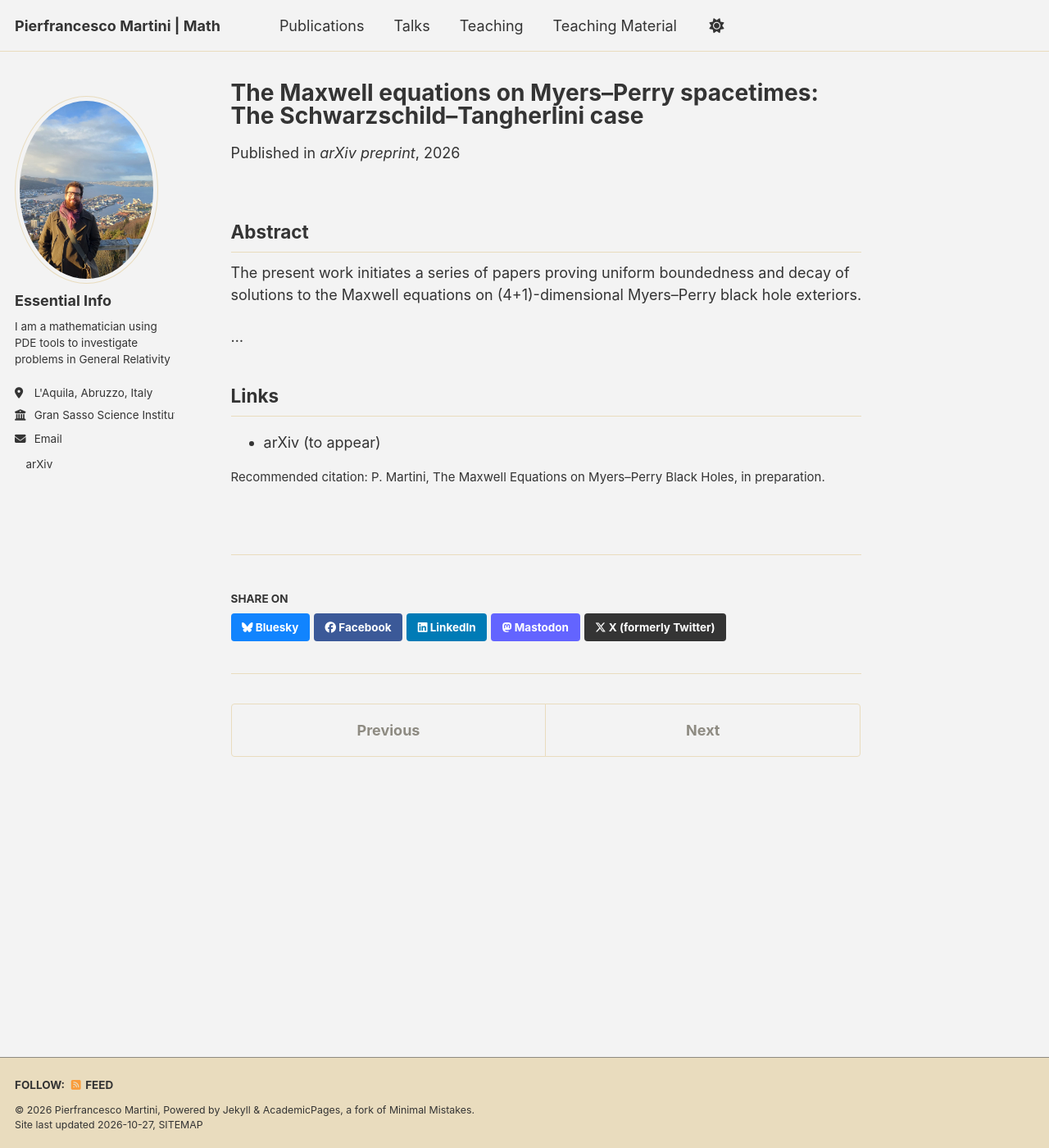
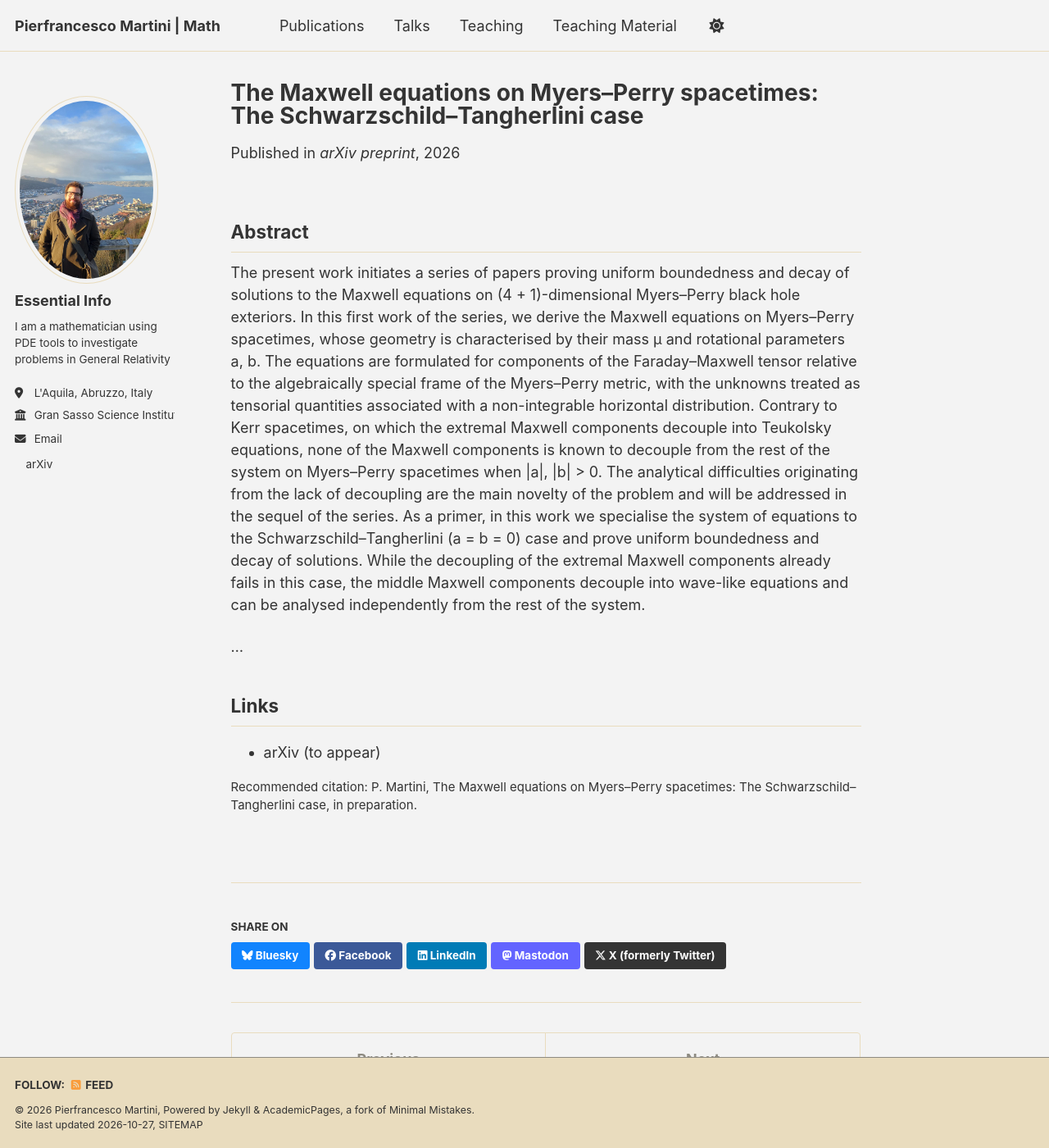
Before and after one commit to pepemartini99/pepemartini99.github.io, a Jekyll site: the page built from _publications/Martini2026.md, in a window 1280 px wide and 1400 px high. Shown: the whole window at 82% size. Built offline with Jekyll 4.4.1, drawn with Linux system fonts in a browser that asks for light colours; a style sheet for code colours, icons or effects is not loaded.

Commit message:
Revise citation and abstract in Martini2026.md
Updated citation and abstract details for the publication on Maxwell equations in Myers–Perry spacetimes.

```diff
--- a/_publications/Martini2026.md
+++ b/_publications/Martini2026.md
@@ -4,12 +4,14 @@ collection: publications
 category: manuscripts
 permalink: /publication/Martini2026
 venue: "arXiv preprint"
-citation: "P. Martini, The Maxwell Equations on Myers–Perry Black Holes, in preparation."
+citation: "P. Martini, The Maxwell equations on Myers–Perry spacetimes: The Schwarzschild–Tangherlini case, in preparation."
 ---
 
 ## Abstract
 
-The present work initiates a series of papers proving uniform boundedness and decay of solutions to the Maxwell equations on (4+1)-dimensional Myers–Perry black hole exteriors.
+The present work initiates a series of papers proving uniform boundedness and decay of solutions to the Maxwell equations on (4 + 1)-dimensional Myers–Perry black hole exteriors. In this first work of the series, we derive the Maxwell equations on Myers–Perry spacetimes, whose geometry is characterised by their mass µ and rotational parameters a, b. The equations are formulated for components of the Faraday–Maxwell tensor relative to the algebraically special frame
+of the Myers–Perry metric, with the unknowns treated as tensorial quantities associated with a non-integrable horizontal distribution. Contrary to Kerr spacetimes, on which the extremal Maxwell components decouple into Teukolsky equations, none of the Maxwell components is known to decouple from the rest of the system on Myers–Perry spacetimes when |a|, |b| > 0. The analytical difficulties originating from the lack of decoupling are the main novelty of the problem and will be addressed
+in the sequel of the series. As a primer, in this work we specialise the system of equations to the Schwarzschild–Tangherlini (a = b = 0) case and prove uniform boundedness and decay of solutions. While the decoupling of the extremal Maxwell components already fails in this case, the middle Maxwell components decouple into wave-like equations and can be analysed independently from the rest of the system.
 
 ...
 
```
